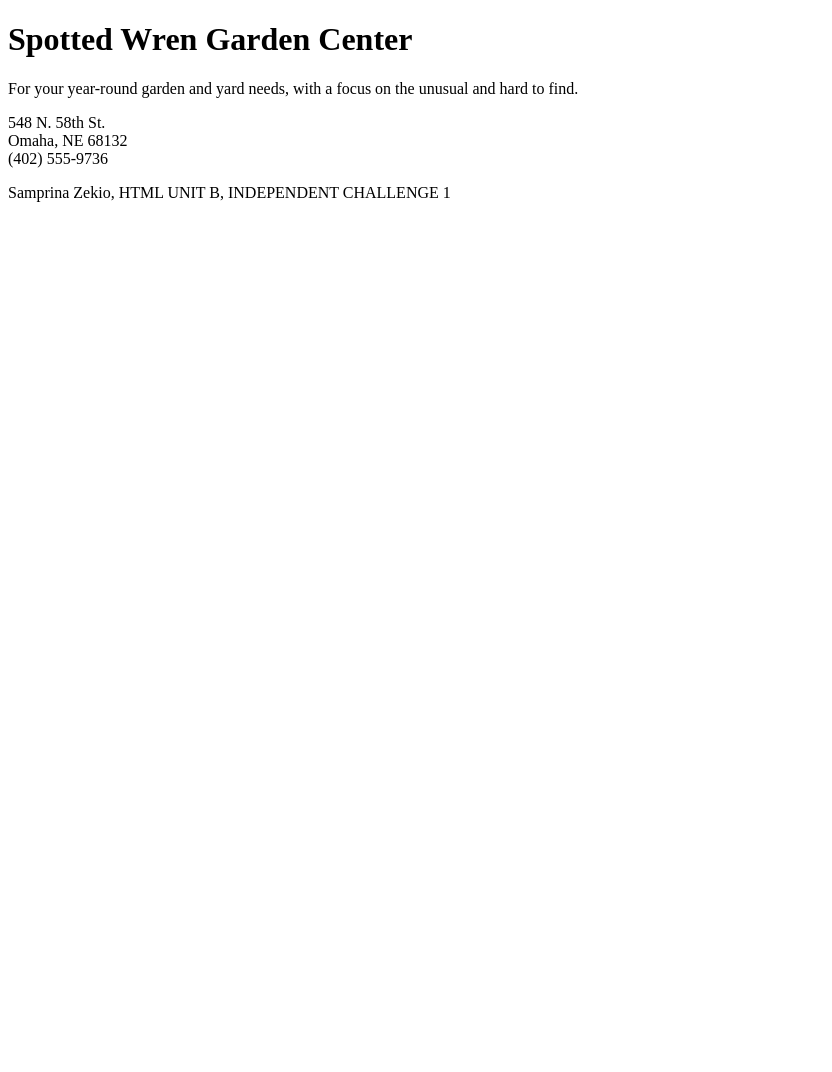
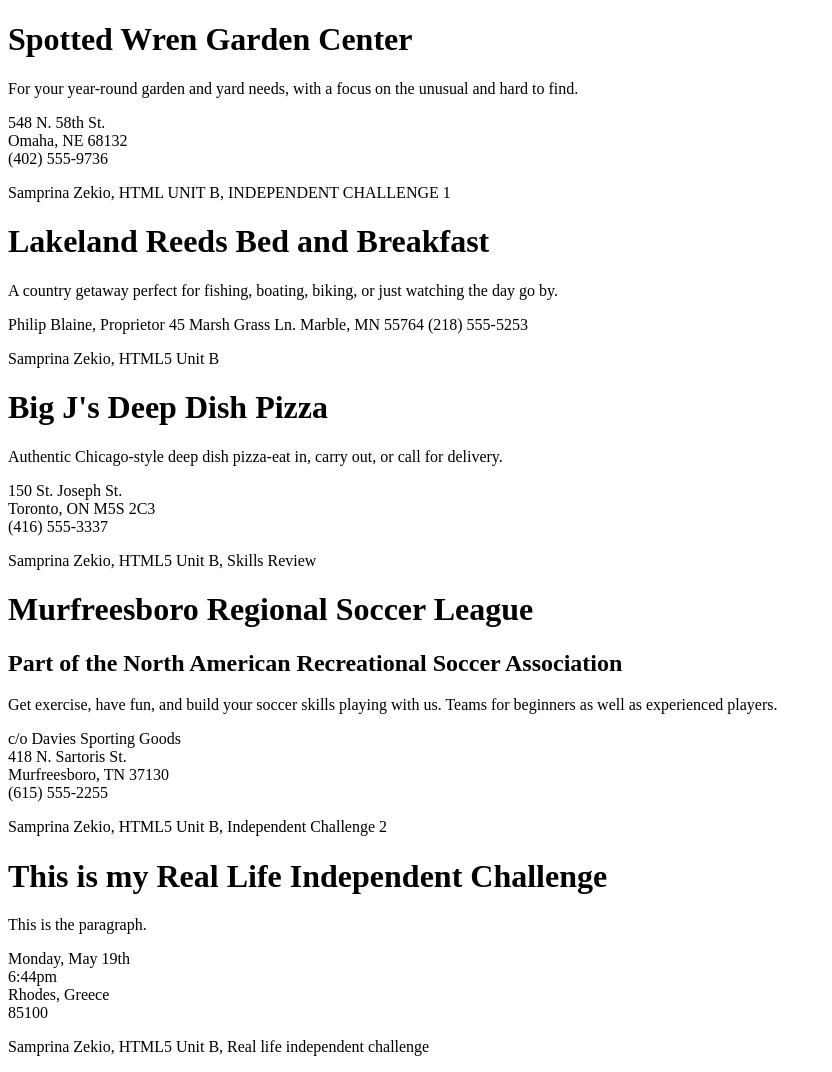
Before and after one commit to samprinazekio/html-mini-projects, a plain HTML site: page index.html in a window 1280 px wide. Shown: the whole page, without its empty margins (0-832 px from the left). Before the commit the page ends 800 px from the top, so only its background shows below. Drawn offline with Linux system fonts and the light colour scheme.

Commit message:
Add files via upload

```diff
--- a/index.html
+++ b/index.html
@@ -11,3 +11,71 @@
 <p>Samprina Zekio, HTML UNIT B, INDEPENDENT CHALLENGE 1</P>
   </body>
 </html>
+
+
+
+<!DOCTYPE html>
+<html>
+  <head>
+    <meta charset='utf-8' />
+    <title>Lakeland Reeds Bed and Breakfast</title>
+  </head>
+  </body>
+    <h1>Lakeland Reeds Bed and Breakfast</h1>
+    <p>A country getaway perfect for fishing, boating, biking, or just watching the day go by.</p>
+    <p>Philip Blaine, Proprietor
+    45 Marsh Grass Ln.
+    Marble, MN 55764
+    (218) 555-5253</p>
+<p>Samprina Zekio, HTML5 Unit B</p>
+  </body>
+</html>
+
+
+
+<!DOCTYPE html>
+<html>
+  <head>
+    <meta charset='utf-8'/>
+    <title>Big J's Deep Dish Pizza</title>
+  </head>
+  <body>
+    <h1>Big J's Deep Dish Pizza</h1>
+    <p>Authentic Chicago-style deep dish pizza-eat in, carry out, or call for delivery.</p>
+    <p>150 St. Joseph St.<br />Toronto, ON M5S 2C3<br />(416) 555-3337</p>
+<p>Samprina Zekio, HTML5 Unit B, Skills Review
+  </body>
+</html>
+
+
+
+<!DOCTYPE html>
+<html>
+  <head>
+    <meta charset='utf-8' />
+    <title>Murfreesboro Regional Soccer League</title>
+  </head>
+  <body>
+    <h1>Murfreesboro Regional Soccer League </h1>
+    <h2>Part of the North American Recreational Soccer Association </h2>
+    <p>Get exercise, have fun, and build your soccer skills playing with us. Teams for beginners as well as experienced players.</p>
+    <p>c/o Davies Sporting Goods<br />418 N. Sartoris St.<br />Murfreesboro, TN 37130<br />(615) 555-2255<p/>
+<p>Samprina Zekio, HTML5 Unit B, Independent Challenge 2</p>
+  </body>
+</html>
+
+
+
+<!DOCTYPE html>
+<html>
+  <head>
+    <meta charset='utf-8' />
+    <title>This is my Real Life Independent Challenge</title>
+  </head>
+  <body>
+    <h1>This is my Real Life Independent Challenge</h1>
+    <p>This is the paragraph.</p>
+    <p>Monday, May 19th<br />6:44pm<br />Rhodes, Greece<br />85100</p>
+<p>Samprina Zekio, HTML5 Unit B, Real life independent challenge</p>
+  </body>
+</html>
```
